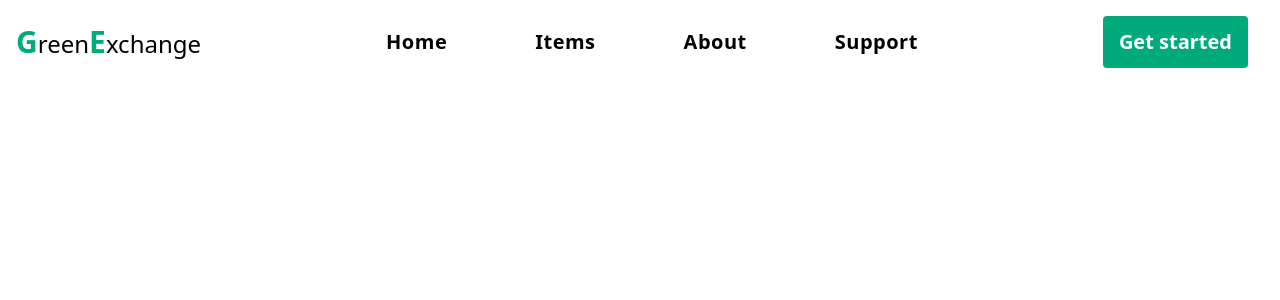
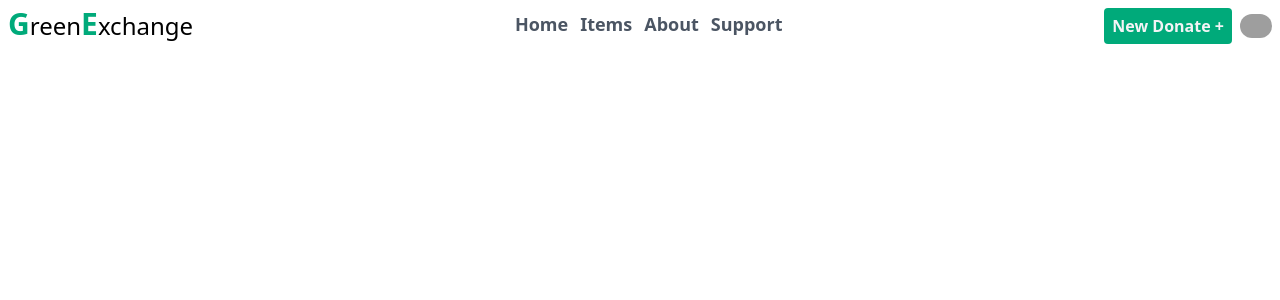
Before and after one commit to yahyahewa/Green_Exchnage_Front_End_React, a React app: page / in a window 1280 px wide. Shown: the top 300 px of the page. Built offline with nearby package versions, Linux system fonts and the light colour scheme; grey boxes are pictures that could not be loaded; the HTML template or start-up script is replaced by a standard one.

Commit message:
update navbar (version 2)

```diff
--- a/src/components/navbar/Navbar.jsx
+++ b/src/components/navbar/Navbar.jsx
@@ -3,6 +3,7 @@ import Menu from "../../assets/Icons/hamburger.png";
 import { Navlink } from "../../assets/Data";
 import { Link } from "react-router-dom";
 const Navbar = () => {
+  localStorage.setItem("isUser", "yahya");
   const [showMenu, setShowMenu] = useState(false);
 
   const handleToggleMenu = () => {
@@ -10,47 +11,60 @@ const Navbar = () => {
   };
 
   return (
-    <nav className="bg-white fixed w-full z-20 top-0 left-0 font-sans">
-      <div className="max-w-screen-full flex items-center justify-between p-4">
-        <a href="#" className="flex items-center">
-          <span className="self-center text-jade-600 text-3xl font-bold">
-            G
+    <nav className="flex justify-between items-center py-1 px-2 relative">
+      <Link to="/" className="flex sm:flex-row items-start justify-center">
+        <span className="self-center text-jade-600 text-3xl font-bold">G</span>
+        <span className="text-black text-2xl pt-1 hidden sm:block">reen</span>
+        <span className="text-jade-600 text-3xl font-bold">E</span>
+        <span className="text-black text-2xl pt-1 hidden sm:block">
+          xchange
         </span>
-          <span className="text-black text-2xl pt-1">reen</span>
-          <span className="text-jade-600 text-3xl font-bold">E</span>
-          <span className="text-black text-2xl pt-1">xchange</span>
-        </a>
-        <div className="flex md:order-2 ">
-          <Link
-            to={"/login"}
-            className="text-white bg-jade-600 hover:bg-jade-700 focus:ring-2 focus:outline-none focus:ring-jade-300 font-bold rounded md:text-xl md:px-4 md:py-3 sm:px-1 sm:mr-4 text-center mr-0 sm:text-sm sm:p-0"
+      </Link>
+      {/* ------ humbergr menu , get start image account  ----------------- */}
+      <article
+        className={`flex flex-col absolute top-0 md:top-auto md:relative md:left-auto
+         md:flex-row md:justify-between items-center p-1 gap-3 bg-jade-600
+          md:bg-white h-[100vh] md:h-auto w-1/2 md:w-auto text-gray-100 md:text-gray-600 transition-all
+          ${showMenu ? "-left-0" : "-left-[100%]"}`}
       >
-            Get started
-          </Link>
-          <button
-            onClick={handleToggleMenu}
-            type="button"
-            className="inline-flex items-center p-0 w-8 h-8 justify-center text-sm rounded md:hidden hover:bg-jade-100  "
-          >
-            <img className="" src={Menu} alt="Menu" />
-          </button>
-        </div>
-        <div
-          className={`${
-            showMenu ? "block" : "hidden"
-          } items-center justify-between  sm:flex   bg-gray-100 `}
-        >
-          <ul className="tracking-wide text-xl font-bold flex flex-col  md:p-0 mt-0 md:flex-row md:space-x-16 md:mt-0 md:border-0 md:bg-white">
         {Navlink.map((value) => {
           return (
-                <Link to={value.Link} key={value.id} className={value.Style}>
+            <Link
+              onClick={() => {
+                setShowMenu(false);
+              }}
+              to={value.Link}
+              key={value.id}
+              className="text-lg font-bold"
+            >
               {value.Title}
             </Link>
           );
         })}
-          </ul>
-        </div>
-      </div>
+      </article>
+      {/* ------ humbergr menu , get start image account----------------- */}
+      <article className="box-border flex justify-center items-center gap-2 pt-1">
+        <Link
+          to="/"
+          className={`bg-jade-600 text-gray-100 p-2 py-[6px] rounded font-bold`}
+        >
+          {localStorage.getItem("isUser") ? "New Donate +" : "Get Start"}
+        </Link>
+        {localStorage.getItem("isUser") && (
+          <img
+            src="https://img.freepik.com/free-icon/user_318-804790.jpg"
+            className="w-8 rounded-full"
+          />
+        )}
+        <article
+          className={`md:hidden flex flex-col justify-evenly gap-1`}
+          onClick={handleToggleMenu}
+        >
+          <div className="w-[30px] h-1 bg-slate-500 rounded"></div>
+          <div className="w-[30px] h-1 bg-slate-500 rounded"></div>
+          <div className="w-[30px] h-1 bg-slate-500 rounded"></div>
+        </article>
+      </article>
     </nav>
   );
 };
--- a/src/pages/Home.jsx
+++ b/src/pages/Home.jsx
@@ -1,7 +1,7 @@
 import React from "react";
 import Navbar from "../components/navbar/Navbar";
 function Home() {
-  return <div>home</div>;
+  return <div></div>;
 }
 
 export default Home;
```
Lines whose indentation alone changed are shown as unchanged.
